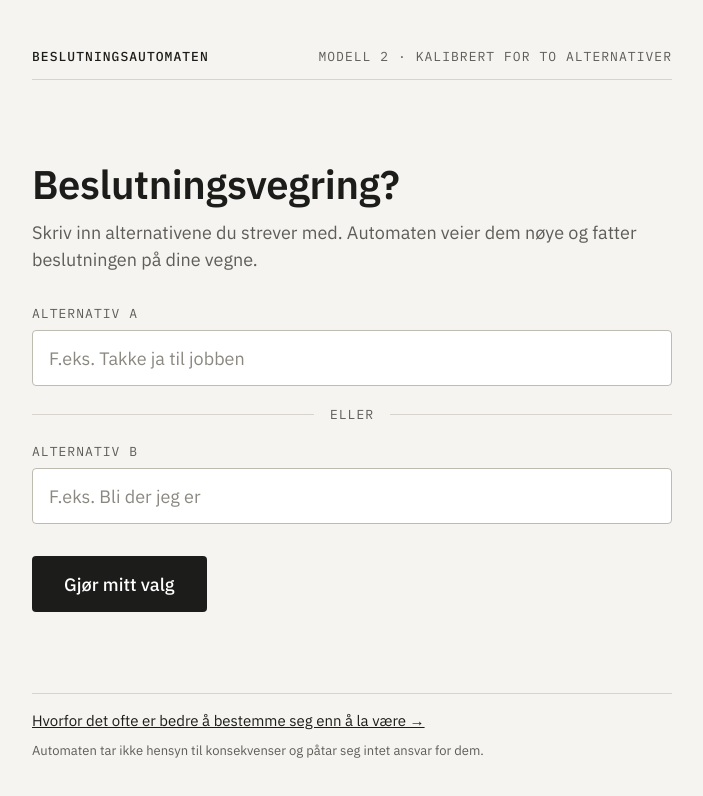
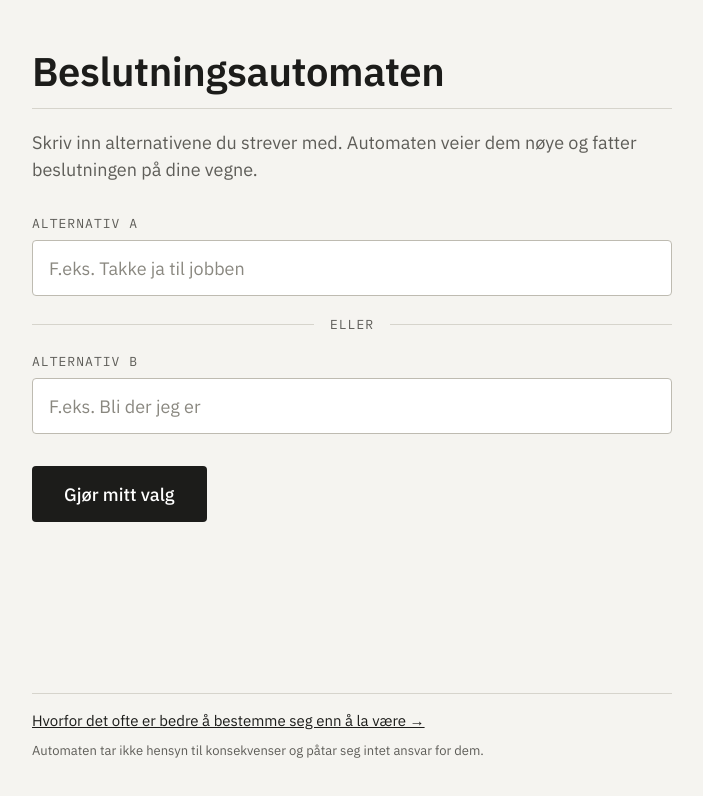
Before and after one commit to vegardiglebek-wq/beslutningsautomaten, a plain HTML site: page index.html in a window 1280 px wide. Shown: the whole page, without its empty margins (288-991 px from the left). Drawn offline with Linux system fonts and the light colour scheme.

Commit message:
Add files via upload

```diff
--- a/index.html
+++ b/index.html
@@ -36,7 +36,7 @@
   .error{margin:0;font-size:15px;color:var(--error)}
   .working{align-items:center;gap:28px;text-align:center;padding:40px 0}
   .status{margin:0;font-size:22px;line-height:1.4}
-  .chosen{font-size:44px;overflow-wrap:anywhere}
+  .chosen{margin:0;font-size:44px;line-height:1.15;font-weight:600;letter-spacing:-.01em;overflow-wrap:anywhere}
   .reason{gap:14px;padding:32px 32px 36px;background:#fff;border:1px solid var(--line);border-radius:4px}
   .reason p:last-child{margin:0;font-size:30px;line-height:1.35;font-weight:500;letter-spacing:-.005em;text-wrap:balance}
   footer{border-top:1px solid var(--line);padding-top:16px;display:flex;flex-direction:column;gap:8px;font-size:15px;line-height:1.5}
@@ -54,17 +54,13 @@
 </head>
 <body>
 <div class="page">
-  <header class="wrap mono">
-    <strong>Beslutningsautomaten</strong>
-    <span>Modell 2 · Kalibrert for to alternativer</span>
+  <header class="wrap">
+    <h1>Beslutningsautomaten</h1>
   </header>
 
-  <main class="wrap">
+  <main class="wrap" style="justify-content:flex-start;padding:20px 0 64px">
     <section id="step-input" style="gap:32px">
-      <div style="display:flex;flex-direction:column;gap:12px">
-        <h1>Beslutningsvegring?</h1>
-        <p class="lede">Skriv inn alternativene du strever med. Automaten veier dem nøye og fatter beslutningen på dine vegne.</p>
-      </div>
+      <p class="lede">Skriv inn alternativene du strever med. Automaten veier dem nøye og fatter beslutningen på dine vegne.</p>
       <div class="field">
         <label class="mono" for="altA">Alternativ A</label>
         <input id="altA" type="text" maxlength="120" placeholder="F.eks. Takke ja til jobben" autocomplete="off">
@@ -99,7 +95,7 @@
       <p class="mono" style="margin:0">Beslutning fattet · Saksnr. <span id="caseNo"></span></p>
       <div style="display:flex;flex-direction:column;gap:6px">
         <p style="margin:0;font-size:20px;color:var(--muted)">Du valgte</p>
-        <h1 id="chosen" class="chosen"></h1>
+        <h2 id="chosen" class="chosen"></h2>
       </div>
       <div id="reason" class="reason">
         <p class="mono" style="margin:0">Begrunnelse</p>
@@ -222,7 +218,6 @@ const LINES = [
   "Et valg som vil overleve sitt første møte med virkeligheten.",
   "Dette valget er fritt for unødvendige komplikasjoner.",
   "Aristoteles ville neppe ha protestert.",
-  "Valget er truffet i fullt alvor og med et lite smil.",
   "Et valg som tåler å bli fortalt videre.",
   "Utvalget har konkludert.",
   "Dette valget vil få deg opp på hesten igjen."
```
